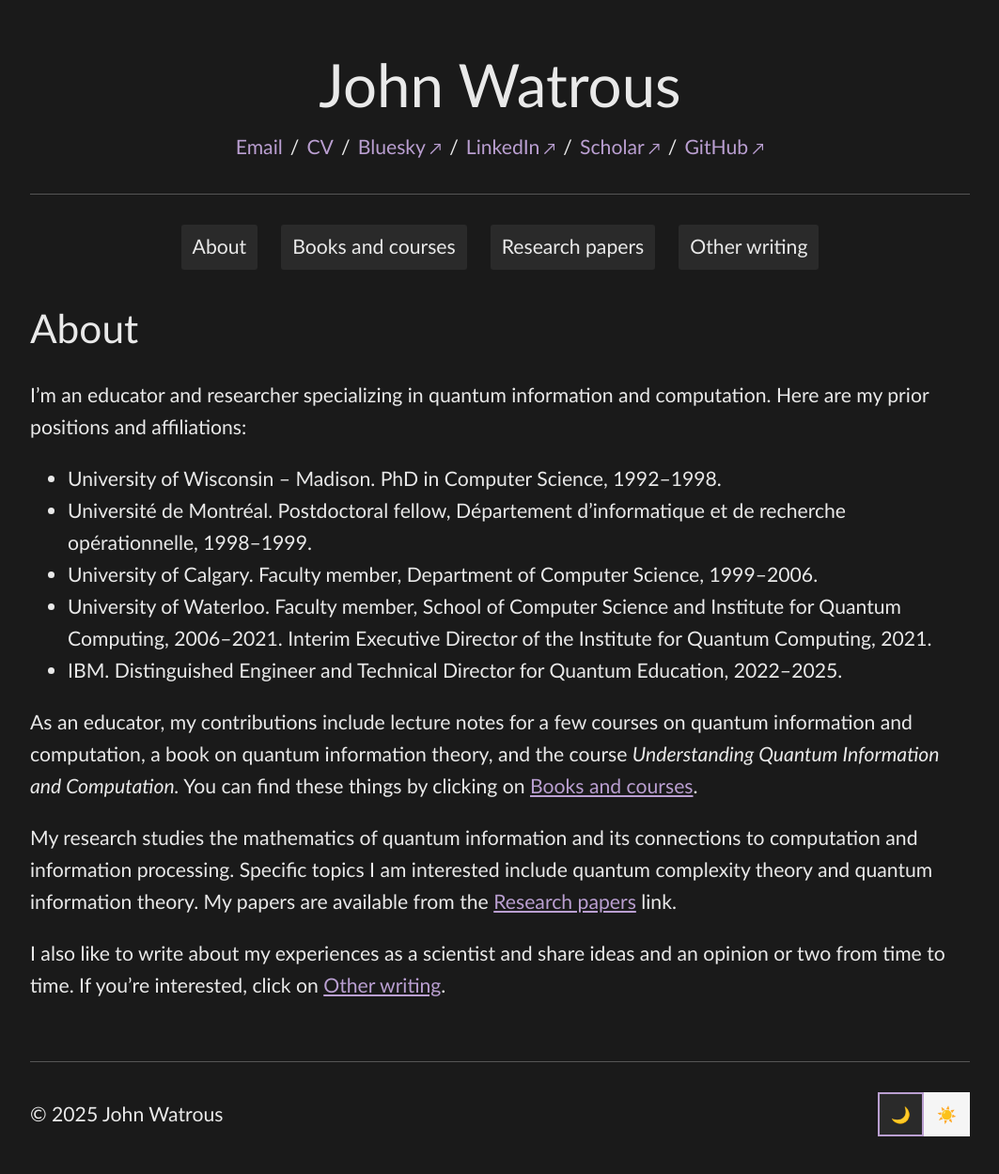
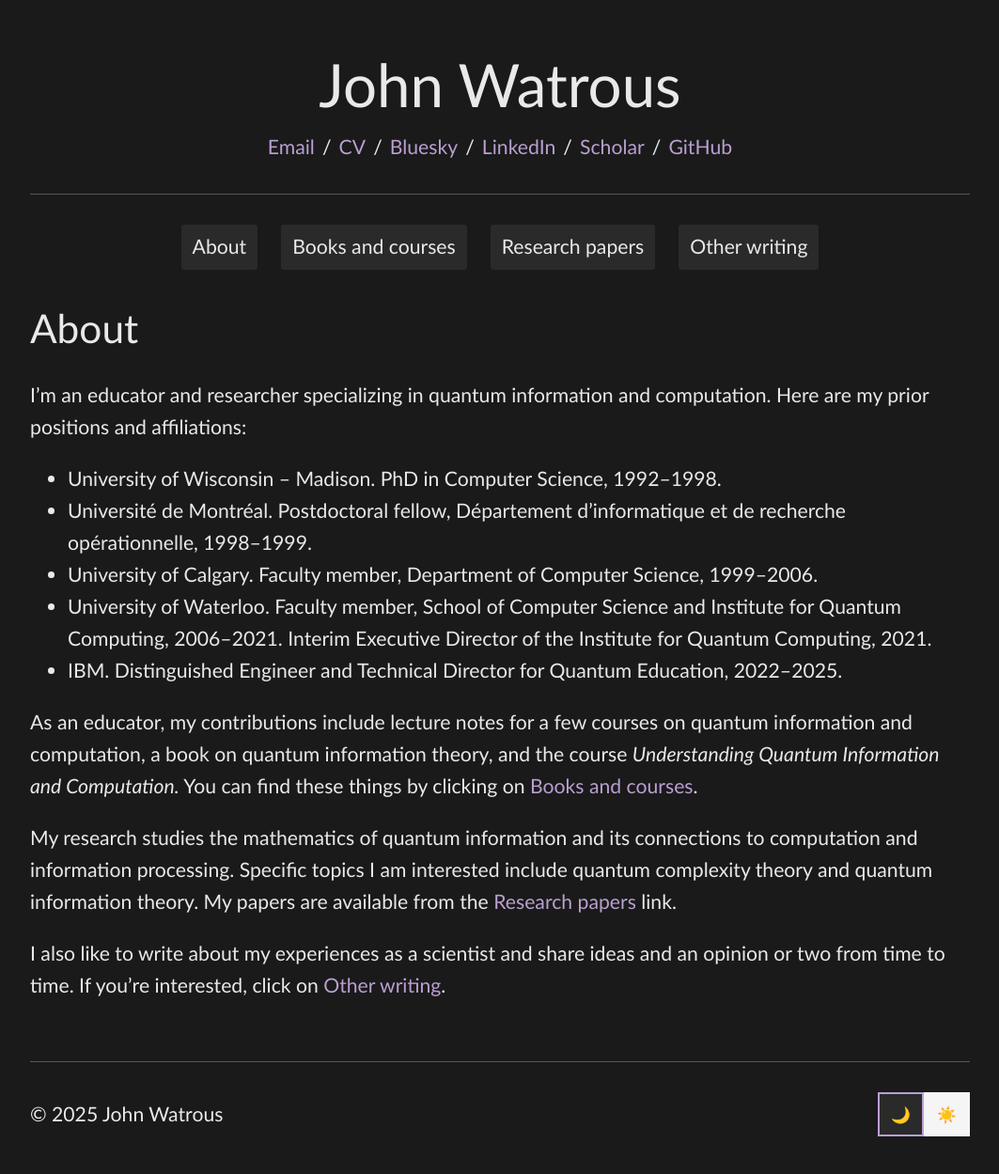
Before and after one commit to jhwatrous/jhwatrous.github.io, a Jekyll site: the page built from index.md, in a window 1280 px wide. Shown: the whole page at 94% size, without its empty margins (108-1171 px from the left). Built offline with Jekyll 4.4.1, drawn with Linux system fonts in a browser that asks for light colours.

Commit message:
Revising...

```diff
--- a/assets/css/simple-dark.css
+++ b/assets/css/simple-dark.css
@@ -92,12 +92,7 @@ p {
 
 a {
     color: var(--accent-primary);
-    text-decoration: underline;
-}
-
-a[href^="http"]:not([href*="yourdomain.com"])::after {
-  content: " ↗";
-  font-size: 0.8em;
+    text-decoration: none;
 }
 
 a:hover {
```
